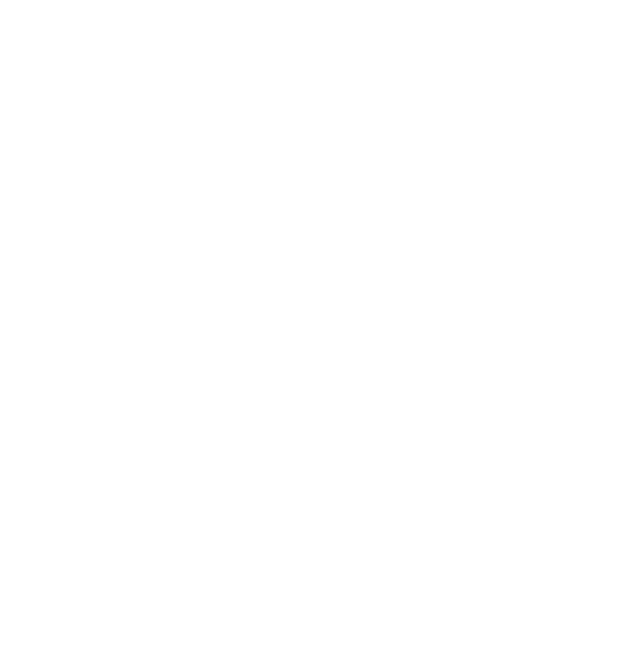
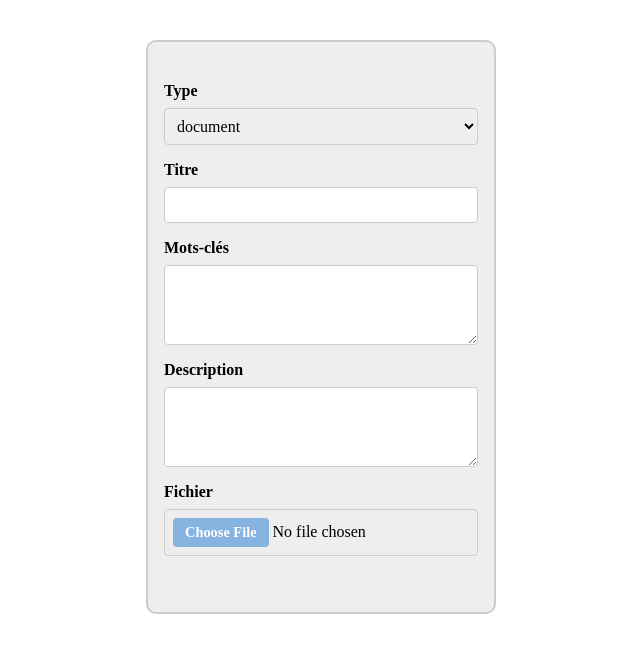
Before and after one commit to Zouzouillle/MediaBox, a PHP site: page /mediabox/ajouter.php in a window 1280 px wide. Before the commit the part shown is empty. Shown: the top 653 px of the page, without its empty margins (319-959 px from the left). Run offline with PHP 8.4, Linux system fonts and the light colour scheme.

Commit message:
ajouter.php plus du css

```diff
--- a/ajouter.php
+++ b/ajouter.php
@@ -56,6 +56,26 @@ if ($_SERVER["REQUEST_METHOD"] == "POST") {
          - un seul formulaire pour les deux types
          - valeurs saisies réaffichées
          - attention à l'attribut enctype pour l'envoi de fichier -->
+<form action="ajouter.php" method="post">
+
+    <label>Type</label>
+
+    <select name="type">
+        <option value="document">document</option>
+        <option value="favori">favori</option>
+    </select>
+
+    <label>Titre</label>
+        <input type="text" name="titre">
+    <label>Mots-clés</label>
+        <textarea name="mots-cles"></textarea>
+        <label>Description</label>
+        <textarea name="description"></textarea>
+        <label>Fichier</label>
+        <input type="file" name="fichier">
+
+
+</form>
 
 
     <!-- Script de bascule : afficher le champ fichier ou le champ URL selon le type
--- a/style/style.css
+++ b/style/style.css
@@ -52,3 +52,63 @@ footer a, header a {
     border-radius: 4px;
     transition: background-color 0.3s ease;
 }
+
+body > form {
+    box-sizing: border-box;
+    width: 350px;
+    max-width: calc(100% - 40px);
+    margin: 40px auto;
+    padding: 40px 16px 48px;
+    border: solid 2px #ccc;
+    border-radius: 10px;
+    background-color: #eee;
+    display: flex;
+    flex-direction: column;
+    gap: 8px;
+}
+
+body > form label {
+    font-weight: bold;
+}
+
+body > form input,
+body > form textarea,
+body > form select {
+    box-sizing: border-box;
+    width: 100%;
+    margin-bottom: 8px;
+    padding: 8px;
+    border: solid 1px #ccc;
+    border-radius: 4px;
+    font: inherit;
+}
+
+body > form textarea {
+    min-height: 80px;
+    resize: vertical;
+}
+
+body > form button,
+body > form input[type="submit"] {
+    border: none;
+    color: #fff;
+    background-color: #87b3e1;
+    font: inherit;
+    font-weight: bold;
+    padding: 8px 16px;
+    border-radius: 4px;
+    cursor: pointer;
+}
+
+body > form input[type="file"]::file-selector-button {
+    border: none;
+    color: #fff;
+    background-color: #87b3e1;
+    font: inherit;
+    font-size: 0.9em;
+    font-weight: bold;
+    padding: 6px 12px;
+    border-radius: 4px;
+    cursor: pointer;
+    transition: background-color 0.3s ease;
+}
```
